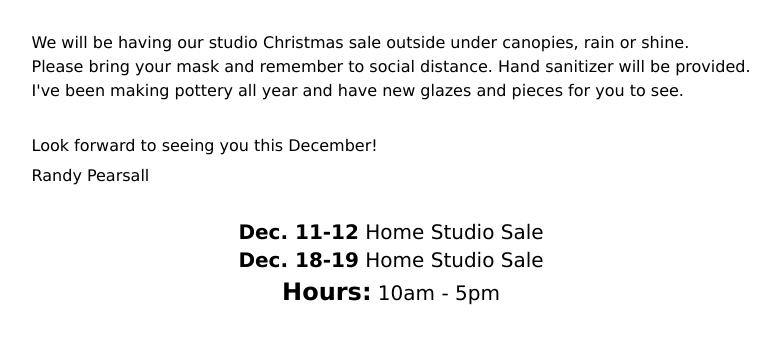
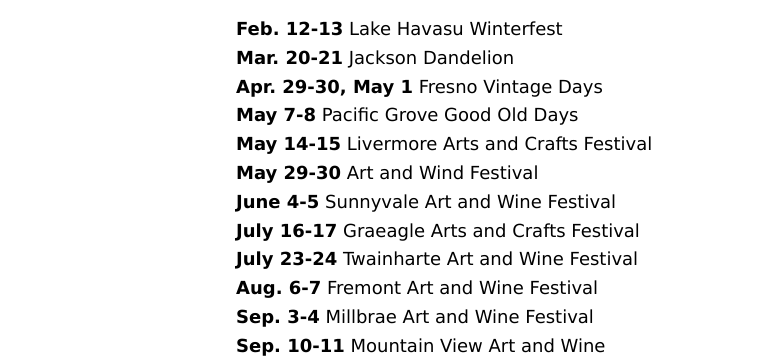
Before and after one commit to pearsallstoneware/website, a plain HTML site: page index.html in a window 1280 px wide. Shown: the part 180-544 px from the top of the page, without its empty margins (249-1024 px from the left). Drawn offline with Linux system fonts and the light colour scheme.

Commit message:
2021 complete

```diff
--- a/index.html
+++ b/index.html
@@ -12,6 +12,9 @@
     }
     h2 {
       margin: 0.25em;
+    }
+    .twentytwo > p {
+      line-height: 1.6em;
     }
     #text-wrapper {
       font-family: Geneva, sans-serif;
@@ -71,15 +74,10 @@
         <p><a href="tel:+2098257792">209-825-7792</a></p>
       </header>
       <div id="shows">
-        <p style="margin:1em 0 2em 0; line-height:1.5em;">We will be having our studio Christmas sale outside under canopies, rain or shine.<br/>Please bring your mask and remember to social distance. Hand sanitizer will be provided.<br/>I've been making pottery all year and have new glazes and pieces for you to see.</p>
-        <p>Look forward to seeing you this December!<br/></p>
-        <p>Randy Pearsall<br/><br/></p>
+        <!--p style="margin:1em 0 2em 0; line-height:1.5em;">We will be having our studio Christmas sale outside under canopies, rain or shine.<br/>Please bring your mask and remember to social distance. Hand sanitizer will be provided.<br/>I've been making pottery all year and have new glazes and pieces for you to see.</p-->
+        <!--p>Look forward to seeing you this December!<br/></p-->
         <div style="font-size: 20px;">
-          <p><b>Dec. 11-12</b> Home Studio Sale</p>
-          <p><b>Dec. 18-19</b> Home Studio Sale</p>
-          <p style="margin-top:4px;"><b style="font-size: 24px;">Hours:</b> 10am - 5pm</p>
-
-          <h2 style="margin-top:2em">2022 Show List</h2>
+          <!--p style="margin-top:4px;"><b style="font-size: 24px;">Hours:</b> 10am - 5pm</p-->
           <div class="twentytwo">
             <p><b>Feb. 12-13</b> Lake Havasu Winterfest</p>
             <p><b>Mar. 20-21</b> Jackson Dandelion</p>
@@ -101,6 +99,6 @@
         </div>
       </div>
     </div>
-    <img class="dadpic" src="./dad.jpg" alt="Randy Pearsall next to a giant pot, in a studio full of pottery, wielding an experimental glazing gun.">
+    <!--img class="dadpic" src="./dad.jpg" alt="Randy Pearsall next to a giant pot, in a studio full of pottery, wielding an experimental glazing gun."-->
   </body>
 </html>
```
